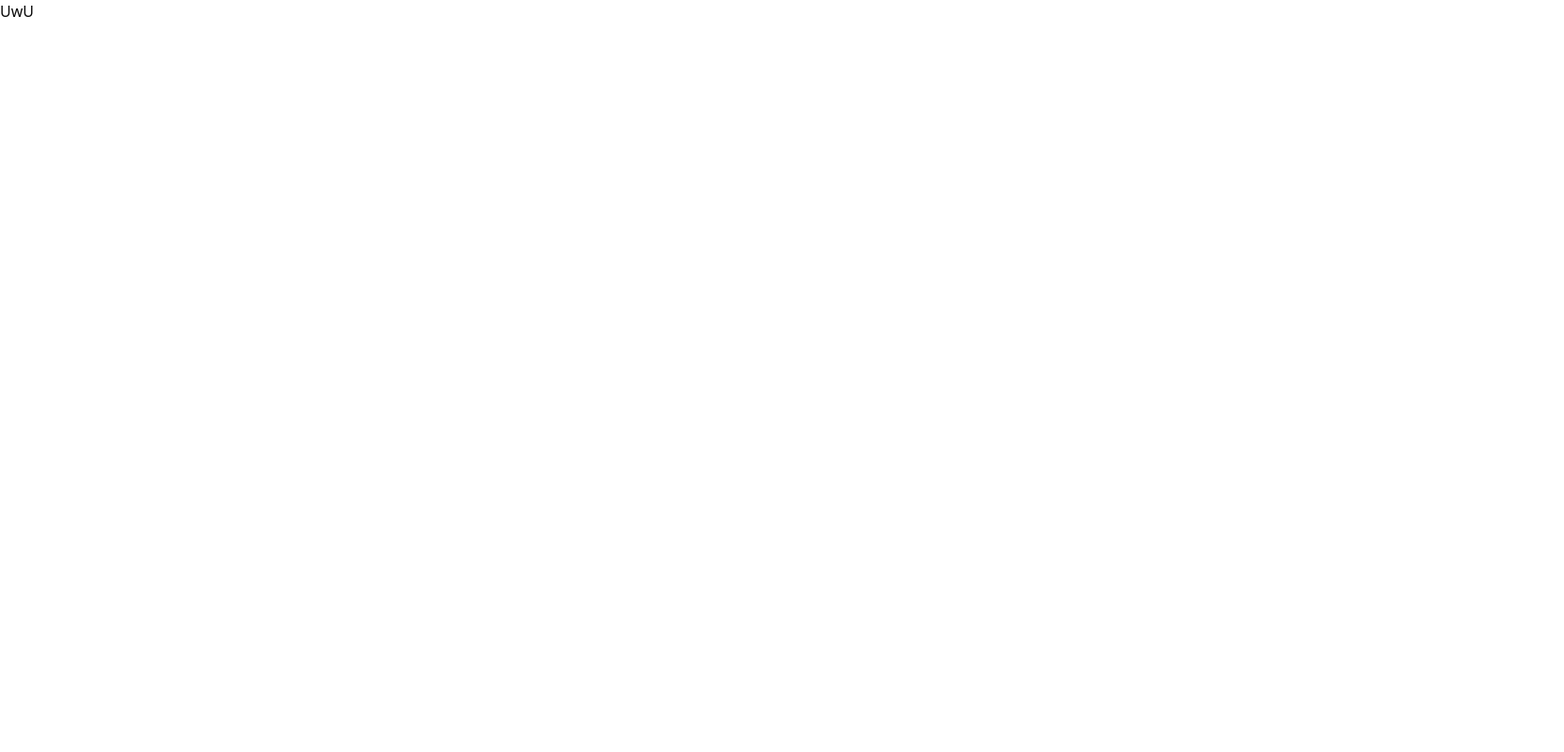
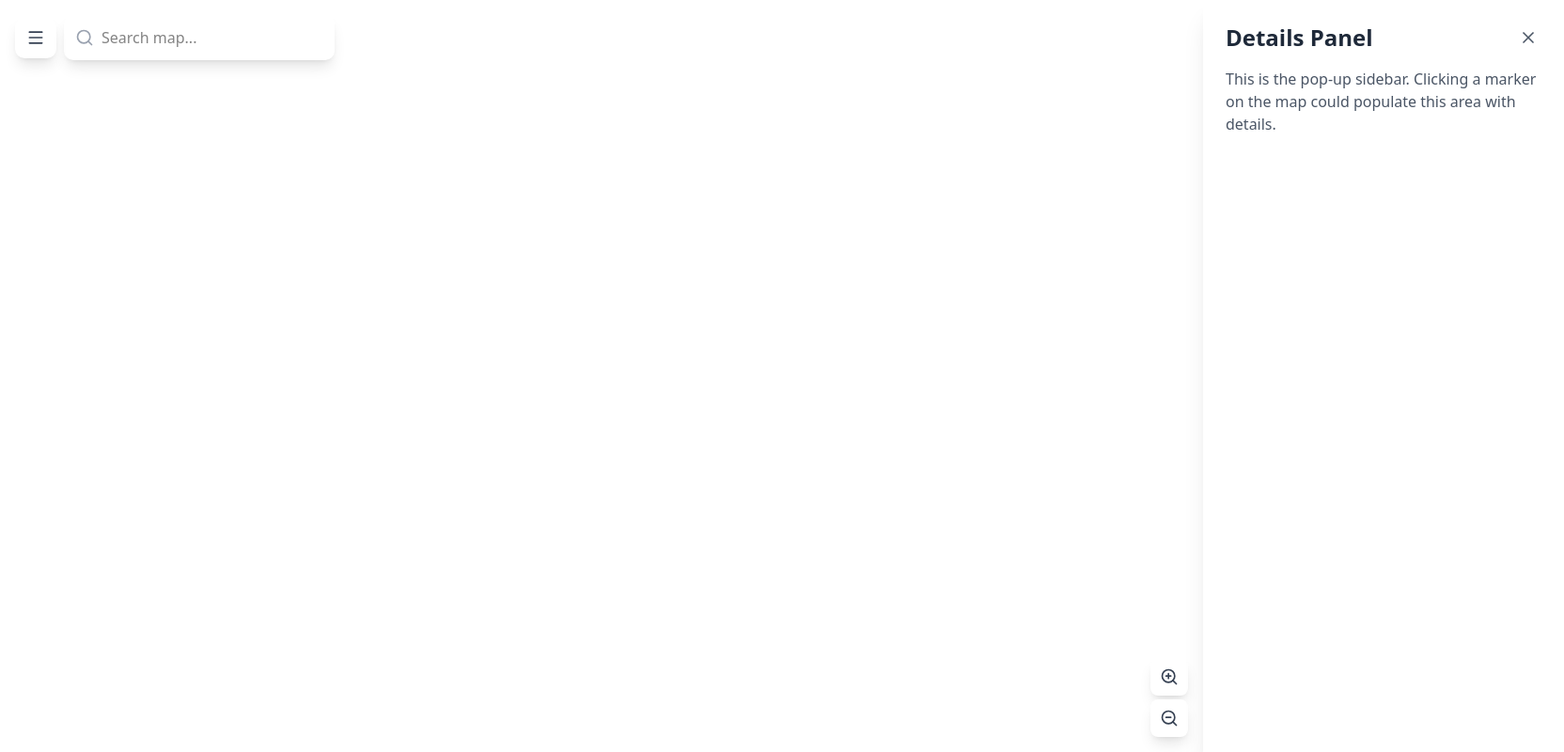
Before and after one commit to vcompguide/frontend, a Next.js app: page /navigation in a window 1280 px wide. Shown: the whole page at 94% size, 1664 px wide, since content can reach past the window. Built offline with nearby package versions, Linux system fonts and the light colour scheme.

Commit message:
Add map page without map. Modified home page

```diff
--- a/app/globals.css
+++ b/app/globals.css
@@ -120,3 +120,61 @@
     @apply bg-background text-foreground;
   }
 }
+
+@theme {
+  --color-cerulean-50: oklch(0.869 0.07 242.88);
+  --color-cerulean-100: oklch(0.744 0.156 234.3);
+  --color-cerulean-200: oklch(0.491 0.103 234.26);
+  --color-cerulean-300: oklch(0.444 0.093 234.13);
+  --color-cerulean-400: oklch(0.4 0.084 234.51);
+  --color-cerulean-500: oklch(0.358 0.076 234.68);
+  --color-cerulean-600: oklch(0.317 0.066 233.37);
+  --color-cerulean-700: oklch(0.273 0.058 234.74);
+  --color-cerulean-800: oklch(0.221 0.046 233.96);
+  --color-cerulean-900: oklch(0.176 0.036 233.36);
+  --color-cerulean-950: oklch(0.15 0.031 233.35);
+  --color-cream-50: #ffffff;
+  --color-cream-100: oklch(0.99 0.013 115.71);
+  --color-cream-200: oklch(0.99 0.013 115.71);
+  --color-cream-300: oklch(0.981 0.028 119.85);
+  --color-cream-400: oklch(0.981 0.028 119.85);
+  --color-cream-500: oklch(0.971 0.044 118.26);
+  --color-cream-600: oklch(0.961 0.062 119.2);
+  --color-cream-700: oklch(0.961 0.062 119.2);
+  --color-cream-800: oklch(0.955 0.075 119.03);
+  --color-cream-900: oklch(0.55 0.051 118.85);
+  --color-cream-950: oklch(0.343 0.032 117.77);
+  --color-harvestgold-50: oklch(0.959 0.027 63.96);
+  --color-harvestgold-100: oklch(0.925 0.051 65.23);
+  --color-harvestgold-200: oklch(0.849 0.123 72.12);
+  --color-harvestgold-300: oklch(0.769 0.161 77.18);
+  --color-harvestgold-400: oklch(0.678 0.142 76.94);
+  --color-harvestgold-500: oklch(0.591 0.124 77.05);
+  --color-harvestgold-600: oklch(0.496 0.103 77.64);
+  --color-harvestgold-700: oklch(0.409 0.085 77.85);
+  --color-harvestgold-800: oklch(0.322 0.067 77.5);
+  --color-harvestgold-900: oklch(0.225 0.047 76.03);
+  --color-harvestgold-950: oklch(0.179 0.037 79.01);
+  --color-indigo-50: oklch(0.966 0.011 264.55);
+  --color-indigo-100: oklch(0.923 0.027 262.35);
+  --color-indigo-200: oklch(0.845 0.056 262.73);
+  --color-indigo-300: oklch(0.775 0.084 260.35);
+  --color-indigo-400: oklch(0.699 0.116 256.24);
+  --color-indigo-500: oklch(0.622 0.121 254.22);
+  --color-indigo-600: oklch(0.542 0.107 254.54);
+  --color-indigo-700: oklch(0.465 0.09 254.54);
+  --color-indigo-800: oklch(0.393 0.077 254.35);
+  --color-indigo-900: oklch(0.269 0.052 254.03);
+  --color-indigo-950: oklch(0.198 0.039 255.69);
+  --color-oxford-50: oklch(0.957 0.02 277);
+  --color-oxford-100: oklch(0.914 0.042 275.16);
+  --color-oxford-200: oklch(0.838 0.08 273.66);
+  --color-oxford-300: oklch(0.755 0.125 269.67);
+  --color-oxford-400: oklch(0.671 0.173 265.25);
+  --color-oxford-500: oklch(0.594 0.222 259.02);
+  --color-oxford-600: oklch(0.508 0.192 258.44);
+  --color-oxford-700: oklch(0.42 0.159 258.48);
+  --color-oxford-800: oklch(0.34 0.13 258.68);
+  --color-oxford-900: oklch(0.253 0.096 258.56);
+  --color-oxford-950: oklch(0.191 0.071 258.13);
+}
--- a/app/layout.tsx
+++ b/app/layout.tsx
@@ -1,5 +1,5 @@
 import type { Metadata } from "next";
-import { Geist, Geist_Mono } from "next/font/google";
+import { Geist, Geist_Mono, Inter } from "next/font/google";
 import "./globals.css";
 
 const geistSans = Geist({
@@ -11,6 +11,11 @@ const geistMono = Geist_Mono({
   variable: "--font-geist-mono",
   subsets: ["latin"],
 });
+
+const interFont = Inter({
+  variable: "--font-inter",
+  subsets: ["latin"]
+})
 
 export const metadata: Metadata = {
   title: "Computational Thinking - Tour Guide",
--- /dev/null
+++ b/app/navigation/map.tsx
@@ -0,0 +1,165 @@
+// app/map/page.tsx
+
+'use client'; // This component uses client-side hooks (useState, useEffect)
+
+import { useState, useEffect } from 'react';
+import {
+  MapContainer,
+  TileLayer,
+  Marker,
+  Popup,
+  useMap,
+} from 'react-leaflet';
+import L from 'leaflet';
+import { Search, Menu, X, ZoomIn, ZoomOut } from 'lucide-react';
+
+// --- Leaflet CSS ---
+// This is required for the map to render correctly
+import 'leaflet/dist/leaflet.css';
+
+// --- Leaflet Icon Fix ---
+// This boilerplate fixes issues with marker icons in Webpack/Next.js
+// (See: https://github.com/PaulLeCam/react-leaflet/issues/453)
+import markerIcon2x from 'leaflet/dist/images/marker-icon-2x.png';
+import markerIcon from 'leaflet/dist/images/marker-icon.png';
+import markerShadow from 'leaflet/dist/images/marker-shadow.png';
+
+// @ts-ignore
+delete L.Icon.Default.prototype._getIconUrl;
+L.Icon.Default.mergeOptions({
+  iconUrl: markerIcon.src,
+  iconRetinaUrl: markerIcon2x.src,
+  shadowUrl: markerShadow.src,
+});
+// --- End Icon Fix ---
+
+export default function MapPage() {
+  // State to control the sidebar
+  const [isSidebarOpen, setIsSidebarOpen] = useState(false);
+
+  // State to hold the map instance
+  const [map, setMap] = useState<L.Map | null>(null);
+
+  // Default map position (London)
+  const position: L.LatLngExpression = [51.505, -0.09];
+
+  /**
+   * A helper component to get the map instance.
+   * This is the recommended way to access the map object in react-leaflet.
+   */
+  function MapController() {
+    const mapInstance = useMap();
+    useEffect(() => {
+      setMap(mapInstance);
+    }, [mapInstance]);
+    return null; // This component doesn't render anything
+  }
+
+  // --- Zoom Handlers ---
+  const handleZoomIn = () => {
+    map?.zoomIn();
+  };
+
+  const handleZoomOut = () => {
+    map?.zoomOut();
+  };
+
+  return (
+    <div className="relative h-screen w-full">
+      {/* =================================================================
+          MAP CONTAINER
+      ================================================================= */}
+      {/* <MapContainer */}
+        {/* // center={position} */}
+        {/* // zoom={13} */}
+        {/* // zoomControl={false} // Disable default zoom control */}
+        {/* // className="h-full w-full z-0" */}
+      {/* // > */}
+        {/* <TileLayer */}
+          {/* // attribution='&copy; <a href="https://www.openstreetmap.org/copyright">OpenStreetMap</a> contributors' */}
+          {/* // url="https://{s}.tile.openstreetmap.org/{z}/{x}/{y}.png" */}
+        {/* // /> */}
+        {/* <Marker position={position}> */}
+          {/* <Popup> */}
+            {/* A pretty CSS3 popup. <br /> Easily customizable. */}
+          {/* </Popup> */}
+        {/* </Marker> */}
+        {/* Component to get map instance */}
+        {/* <MapController /> */}
+      {/* </MapContainer> */}
+
+      {/* =================================================================
+          FLOATING SEARCH BAR (TOP LEFT)
+      ================================================================= */}
+      <div className="absolute top-4 left-4 z-10 flex items-center gap-2">
+        {/* --- Sidebar Toggle Button --- */}
+        <button
+          onClick={() => setIsSidebarOpen(!isSidebarOpen)}
+          className="p-3 bg-white rounded-lg shadow-lg hover:bg-gray-100 transition-colors"
+          aria-label={isSidebarOpen ? 'Close sidebar' : 'Open sidebar'}
+        >
+          {isSidebarOpen ? (
+            <X className="h-5 w-5 text-gray-700" />
+          ) : (
+            <Menu className="h-5 w-5 text-gray-700" />
+          )}
+        </button>
+
+        {/* --- Search Input --- */}
+        <div className="relative">
+          <input
+            type="text"
+            placeholder="Search map..."
+            className="w-72 pl-10 pr-4 py-3 rounded-lg shadow-lg focus:outline-none focus:ring-2 focus:ring-blue-500 transition"
+          />
+          <Search className="absolute left-3 top-1/2 -translate-y-1/2 h-5 w-5 text-gray-400" />
+        </div>
+      </div>
+
+      {/* =================================================================
+          FLOATING ZOOM CONTROLS (BOTTOM RIGHT)
+      ================================================================= */}
+      <div className="absolute bottom-4 right-4 z-10 flex flex-col gap-1">
+        <button
+          onClick={handleZoomIn}
+          className="bg-white p-2.5 rounded-md shadow-lg hover:bg-gray-100 transition-colors"
+          aria-label="Zoom in"
+        >
+          <ZoomIn className="h-5 w-5 text-gray-700" />
+        </button>
+        <button
+          onClick={handleZoomOut}
+          className="bg-white p-2.5 rounded-md shadow-lg hover:bg-gray-100 transition-colors"
+          aria-label="Zoom out"
+        >
+          <ZoomOut className="h-5 w-5 text-gray-700" />
+        </button>
+      </div>
+
+      {/* =================================================================
+          RIGHT POP-UP SIDEBAR
+      ================================================================= */}
+      <div
+        className={`absolute top-0 right-0 h-full w-80 md:w-96 bg-white z-20 shadow-xl transition-transform duration-300 ease-in-out
+          ${isSidebarOpen ? 'translate-x-0' : 'translate-x-full'}`}
+      >
+        <div className="p-6">
+          <div className="flex justify-between items-center">
+            <h2 className="text-2xl font-bold text-gray-800">Details Panel</h2>
+            <button
+              onClick={() => setIsSidebarOpen(false)}
+              className="p-1 rounded-full hover:bg-gray-200"
+              aria-label="Close sidebar"
+            >
+              <X className="h-5 w-5 text-gray-600" />
+            </button>
+          </div>
+          <p className="mt-4 text-gray-600">
+            This is the pop-up sidebar. Clicking a marker on the map could
+            populate this area with details.
+          </p>
+        </div>
+      </div>
+    </div>
+  );
+}
--- a/app/navigation/page.tsx
+++ b/app/navigation/page.tsx
@@ -1,5 +1,18 @@
+// app/map/page.tsx
+"use client"
+import dynamic from 'next/dynamic';
 
+// This is the key:
+// We are dynamically importing the map component and disabling SSR.
+const Map = dynamic(
+  () => import('./map'), // 1. Path to your new component
+  {
+    ssr: false, // 2. This tells Next.js to *only* load it on the client
+  }
+);
 
-export default function UwU() {
-    return <div>UwU</div>
+// This is the main page component
+export default function MapPage() {
+  // It just renders the dynamically imported map
+  return <Map />;
 }
--- a/package.json
+++ b/package.json
@@ -14,15 +14,18 @@
     "@radix-ui/react-slot": "^1.2.3",
     "class-variance-authority": "^0.7.1",
     "clsx": "^2.1.1",
+    "leaflet": "^1.9.4",
     "lucide-react": "^0.552.0",
     "next": "16.0.1",
     "react": "19.2.0",
     "react-dom": "19.2.0",
+    "react-leaflet": "^5.0.0",
     "tailwind-merge": "^3.3.1",
     "tailwindcss-animate": "^1.0.7"
   },
   "devDependencies": {
     "@tailwindcss/postcss": "^4",
+    "@types/leaflet": "^1.9.21",
     "@types/node": "^20",
     "@types/react": "^19",
     "@types/react-dom": "^19",
```
Also changed, not shown: app/page.tsx (+31 -21 lines), public/sample.png (added), 1 other file (tests, documents, lock files or other folders).
